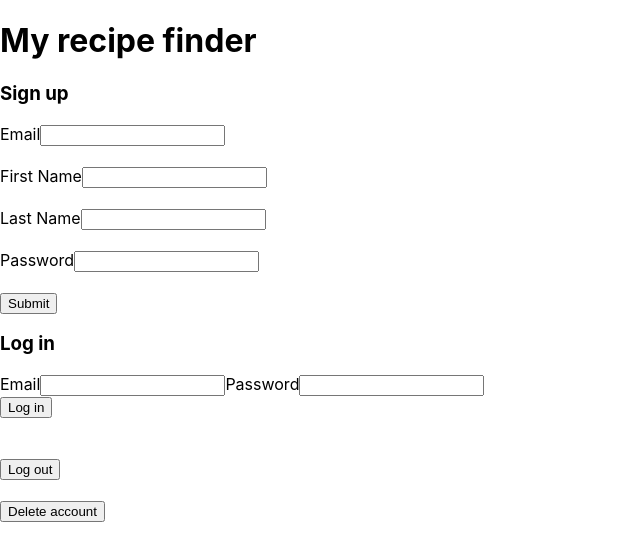
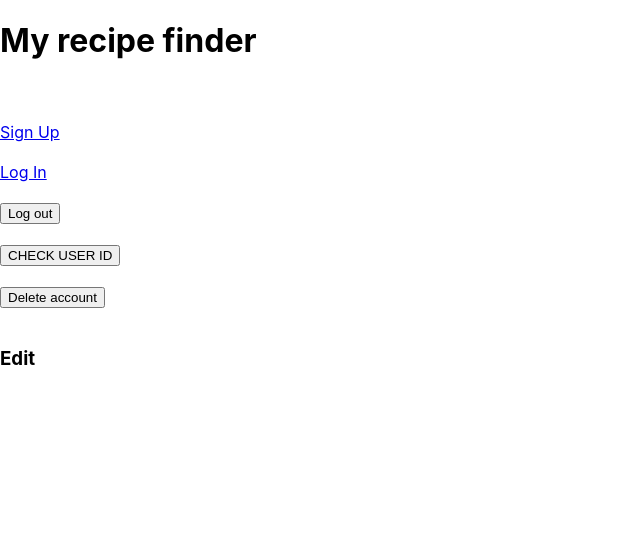
Before and after one commit to Catherinen29/my-recipe-finder-f, a React (Create React App) app: page / in a window 1280 px wide. Shown: the top 560 px of the page, without its empty margins (0-640 px from the left). Built offline with nearby package versions, Linux system fonts and the light colour scheme.

Commit message:
Create Login and signup components.

```diff
--- a/package.json
+++ b/package.json
@@ -10,6 +10,7 @@
     "axios": "^1.4.0",
     "react": "^18.2.0",
     "react-dom": "^18.2.0",
+    "react-router-dom": "^6.14.1",
     "react-scripts": "5.0.1",
     "web-vitals": "^2.1.4"
   },
--- a/src/App.js
+++ b/src/App.js
@@ -1,13 +1,35 @@
 
 import './App.css';
 import Home from './components/Home';
+import Login from './components/Login';
+import { Routes, Route } from "react-router-dom";
+import { useState } from 'react';
+import Signup from './components/Signup';
 
 function App() {
 
+  const [userIsLoggedIn, setUserIsLoggedIn] = useState(false)
+
+const currentUser = () => {
+    if (localStorage.getItem("token")) {
+        setUserIsLoggedIn(true)
+    }
+}
 
   return (
     <>
-      <Home />
+    <Routes>
+        <Route path="/" element={<Home
+            currentUser={currentUser}
+            setUserIsLoggedIn={setUserIsLoggedIn}
+            userIsLoggedIn={userIsLoggedIn}
+          />} />
+        <Route path="/login" element={<Login
+            setUserIsLoggedIn={setUserIsLoggedIn}/>} />
+        <Route path="/signup" element={<Signup />} />
+    </Routes>
+
+
     </>
   )
 }
--- a/src/apis/UserApis.js
+++ b/src/apis/UserApis.js
@@ -54,3 +54,9 @@ export const deleteUser = () => {
     .catch((e) => console.log(`This is the error: ${e}`))
 
 }
+
+export const editUser = () => {
+    const response = axiosInstanceHeader.patch(`/users/${localStorage.getItem("currentUserId")}`)
+    .then((response) => console.log(response))
+    .catch(e => console.log(`This is the error: ${e}`))
+}
--- a/src/components/Home.js
+++ b/src/components/Home.js
@@ -1,46 +1,36 @@
-import { useState } from "react"
-import { createUser, userLogIn, userLogOut, deleteUser } from "../apis/UserApis"
+import { useEffect, useState } from "react"
+import { userLogIn, userLogOut,
+    deleteUser, editUser } from "../apis/UserApis"
+    import { Link } from "react-router-dom"
 
-export default function Home () {
+export default function Home ({
+    currentUser, setUserIsLoggedIn, userIsLoggedIn}) {
 
+    useEffect(() => {
+        currentUser()
+    }, [])
 
-    const [newUser, setNewUser] = useState({
-        email:"",
-        firstname:"",
-        lastname:"",
-        password:""
-    })
-
-    const handleNewUserInput = (e) => {
-        setNewUser({...newUser, [e.target.name]: e.target.value})
-    }
-
-    function signup(e) {
-        // console.log(newUser)
-        e.preventDefault()
-        createUser(newUser)
-    }
-
-    const [existingUserData, setExistingUserData] =useState({
-        email:"",
-        password:""
-    })
-    const handleLogInData = (e) => {
-        setExistingUserData({...existingUserData, [e.target.name]: e.target.value})
-    }
-
-    function logUserIn(e) {
-        e.preventDefault()
-        userLogIn(existingUserData)
-    }
+    const userId = localStorage.getItem("currentUserId")
 
     function logOut() {
         // console.log(localStorage.getItem("token"))
         userLogOut()
+        setUserIsLoggedIn(false)
     }
 
     function deleteAccount(e) {
         deleteUser()
+        setUserIsLoggedIn(false)
+    }
+
+    function editAccount(e) {
+        e.preventDefault()
+        editUser()
+    }
+
+    function check(e) {
+        e.preventDefault()
+        console.log(`tHIS IS THE USER id: ${userId}`)
     }
 
     return(
@@ -48,10 +38,41 @@ export default function Home () {
 
         <h1>My recipe finder</h1>
 
-        <h3>Sign up</h3>
+    { userIsLoggedIn ?
+        <h1>You are logged in!</h1>
+    : null }
 
-        <form>
-            <label>Email</label>
+        <br/>
+        <br/>
+
+    <Link to="/signup">Sign Up</Link>
+
+        <br/>
+        <br/>
+
+    <Link to="/login">Log In</Link>
+
+        <br/>
+        <br/>
+
+    <button onClick={logOut}>Log out</button>
+
+        <br/>
+        <br/>
+
+    <button onClick={check}>CHECK USER ID</button>
+
+        <br/>
+        <br/>
+
+    <button onClick={deleteAccount}>Delete account</button>
+
+        <br/>
+        <br/>
+
+    <h3>Edit</h3>
+        {/* <form>
+        <label>Email</label>
             <input
                 name="email"
                 value={newUser.email}
@@ -90,39 +111,9 @@ export default function Home () {
             <br/>
             <br/>
 
-            <button onClick={signup}>Submit</button>
-        </form>
+            <button onClick={editAccount}>Submit</button>
 
-
-    <h3>Log in</h3>
-        <form>
-            <label>Email</label>
-            <input
-                name="email"
-                value={existingUserData.email}
-                onChange={handleLogInData}
-            />
-
-            <label>Password</label>
-            <input
-                name="password"
-                value={existingUserData.password}
-                onChange={handleLogInData}
-            />
-        <br/>
-        <button onClick={logUserIn}>Log in</button>
-        </form>
-
-        <br/>
-        <br/>
-
-        <button onClick={logOut}>Log out</button>
-
-        <br/>
-        <br/>
-
-        <button onClick={deleteAccount}>Delete account</button>
-
+        </form> */}
         </>
     )
 }
--- /dev/null
+++ b/src/components/Login.js
@@ -0,0 +1,44 @@
+import { useState } from "react"
+import { userLogIn } from "../apis/UserApis"
+
+export default function Login({setUserIsLoggedIn}){
+
+    const [existingUserData, setExistingUserData] =useState({
+        email:"",
+        password:""
+    })
+
+    const handleLogInData = (e) => {
+        setExistingUserData({...existingUserData, [e.target.name]: e.target.value})
+    }
+
+    function logUserIn(e) {
+        e.preventDefault()
+        userLogIn(existingUserData)
+        setUserIsLoggedIn(true)
+    }
+
+    return(
+<>
+    <h3>Log in</h3>
+
+    <form>
+        <label>Email</label>
+        <input
+            name="email"
+            value={existingUserData.email}
+            onChange={handleLogInData}
+        />
+
+        <label>Password</label>
+        <input
+            name="password"
+            value={existingUserData.password}
+            onChange={handleLogInData}
+        />
+    <br/>
+    <button onClick={logUserIn}>Log in</button>
+    </form>
+</>
+    )
+}
--- /dev/null
+++ b/src/components/Signup.js
@@ -0,0 +1,71 @@
+import { useState } from "react";
+import { createUser } from "../apis/UserApis";
+
+export default function Signup() {
+
+    const [newUser, setNewUser] = useState({
+        email:"",
+        firstname:"",
+        lastname:"",
+        password:""
+    })
+
+    const handleNewUserInput = (e) => {
+        setNewUser({...newUser, [e.target.name]: e.target.value})
+    }
+
+    function signup(e) {
+        // console.log(newUser)
+        e.preventDefault()
+        createUser(newUser)
+    }
+
+    return (
+    <>
+            <h3>Sign up</h3>
+
+        <form>
+            <label>Email</label>
+            <input
+                name="email"
+                value={newUser.email}
+                onChange={handleNewUserInput}
+            />
+
+            <br/>
+            <br/>
+
+            <label>First Name</label>
+            <input
+                name="firstname"
+                value={newUser.firstname}
+                onChange={handleNewUserInput}
+            />
+
+            <br/>
+            <br/>
+
+            <label>Last Name</label>
+            <input
+                name="lastname"
+                value={newUser.lastname}
+                onChange={handleNewUserInput}
+            />
+
+            <br/>
+            <br/>
+            <label>Password</label>
+            <input
+                name="password"
+                value={newUser.password}
+                onChange={handleNewUserInput}
+            />
+
+            <br/>
+            <br/>
+
+            <button onClick={signup}>Submit</button>
+        </form>
+    </>
+    )
+}
--- a/src/index.js
+++ b/src/index.js
@@ -3,12 +3,16 @@ import ReactDOM from 'react-dom/client';
 import './index.css';
 import App from './App';
 import reportWebVitals from './reportWebVitals';
+import { BrowserRouter } from 'react-router-dom';
 
 const root = ReactDOM.createRoot(document.getElementById('root'));
 root.render(
-  <React.StrictMode>
-    <App />
-  </React.StrictMode>
+
+  <BrowserRouter>
+    <React.StrictMode>
+      <App />
+    </React.StrictMode>
+  </BrowserRouter>
 );
 
 // If you want to start measuring performance in your app, pass a function
```
Also changed, not shown: 1 other file (tests, documents, lock files or other folders).
